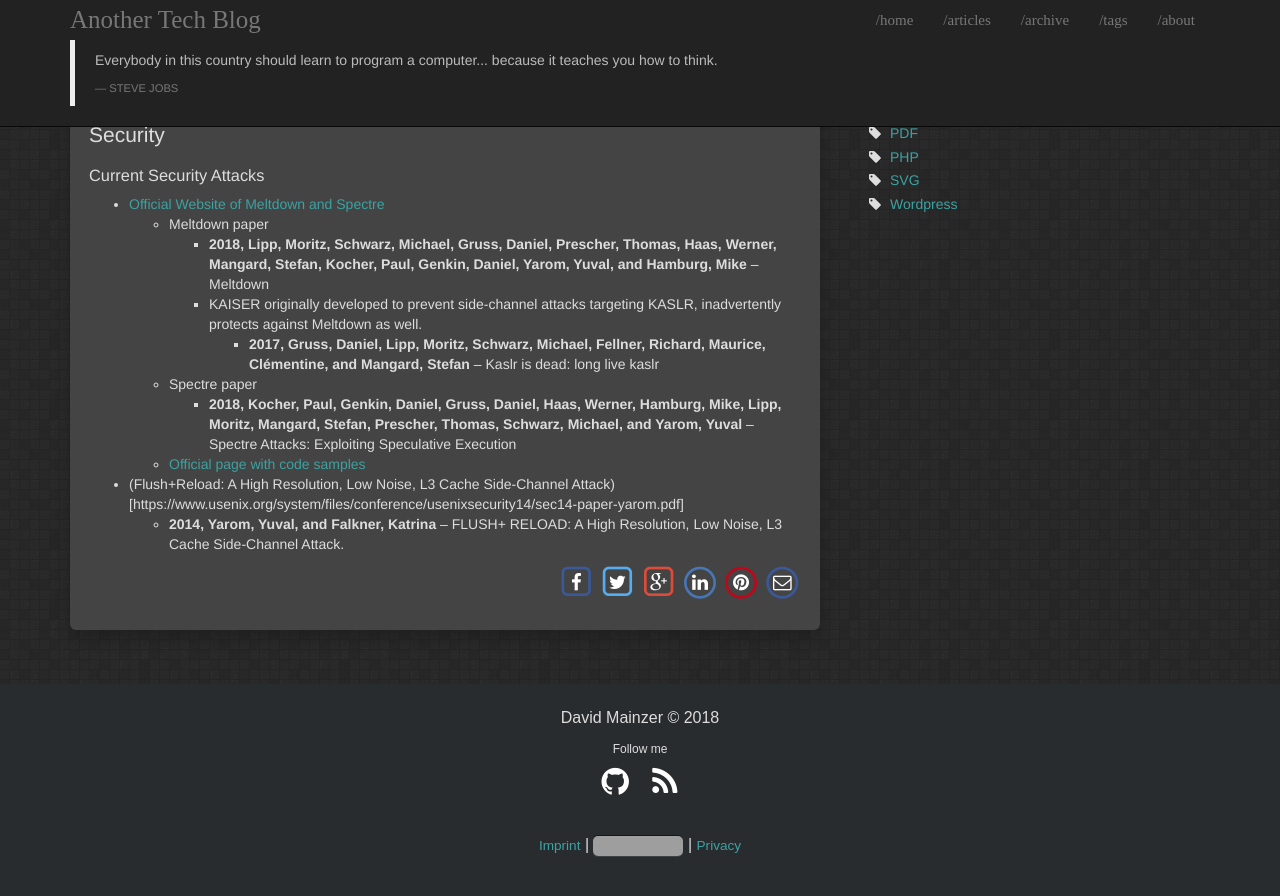
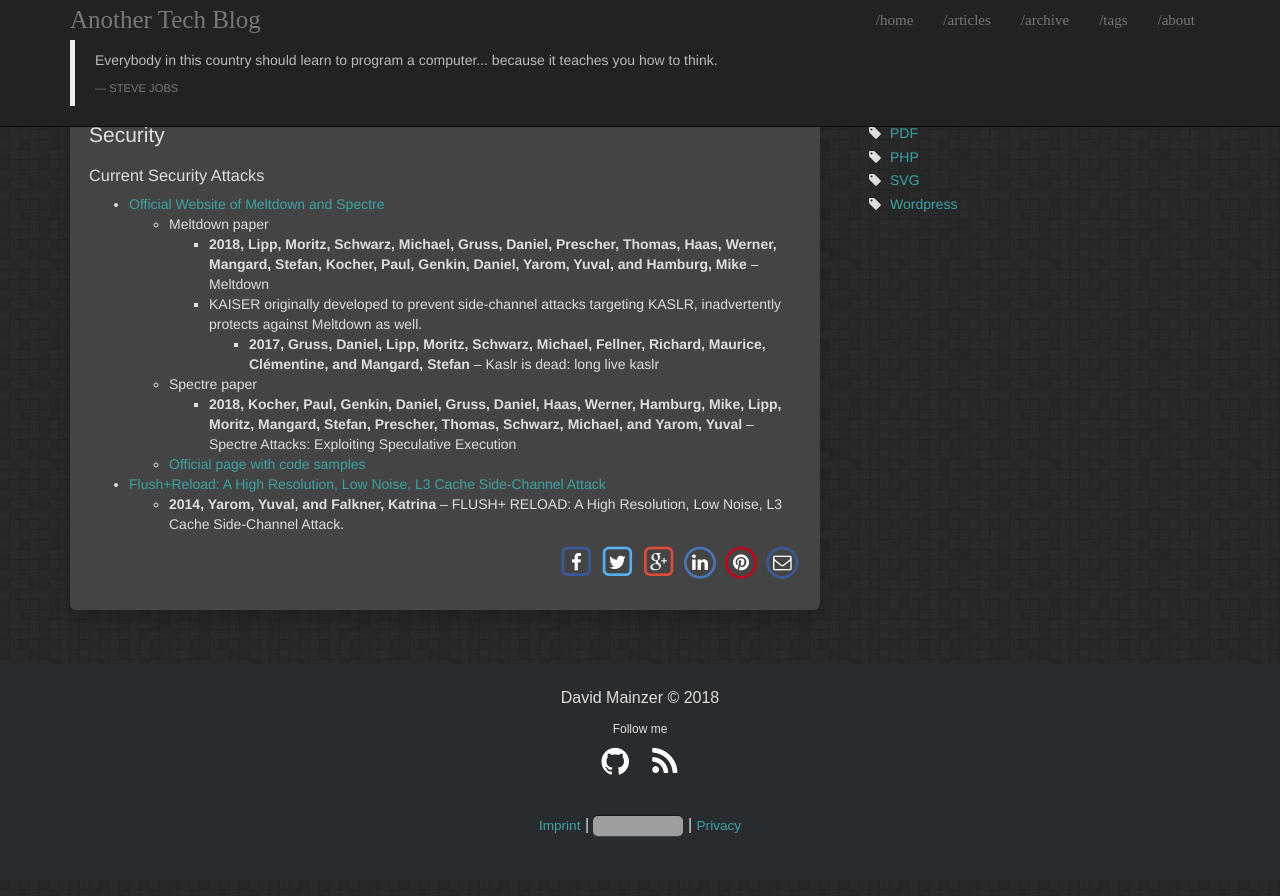
Before and after one commit to davidmainzer/davidmainzer.github.io, a Jekyll site: the page built from _articles/Security.md, in a window 1280 px wide and 900 px high, scrolled down 321 px. Shown: the top 896 px of the window. Built offline with Jekyll 4.4.1, drawn with Linux system fonts in a browser that asks for light colours; grey boxes are pictures that could not be loaded.

Commit message:
Update Security.md

```diff
--- a/_articles/Security.md
+++ b/_articles/Security.md
@@ -30,5 +30,5 @@ tags:
   * Spectre paper
     * <div class="bibtex_display" bibtexkeys="Kocher2018spectre"></div>
   * [Official page with code samples](https://github.com/IAIK/meltdown)
-* (Flush+Reload: A High Resolution, Low Noise, L3 Cache Side-Channel Attack)[https://www.usenix.org/system/files/conference/usenixsecurity14/sec14-paper-yarom.pdf]
+* [Flush+Reload: A High Resolution, Low Noise, L3 Cache Side-Channel Attack](https://www.usenix.org/system/files/conference/usenixsecurity14/sec14-paper-yarom.pdf)
   * <div class="bibtex_display" bibtexkeys="yarom2014flush"></div>
```
